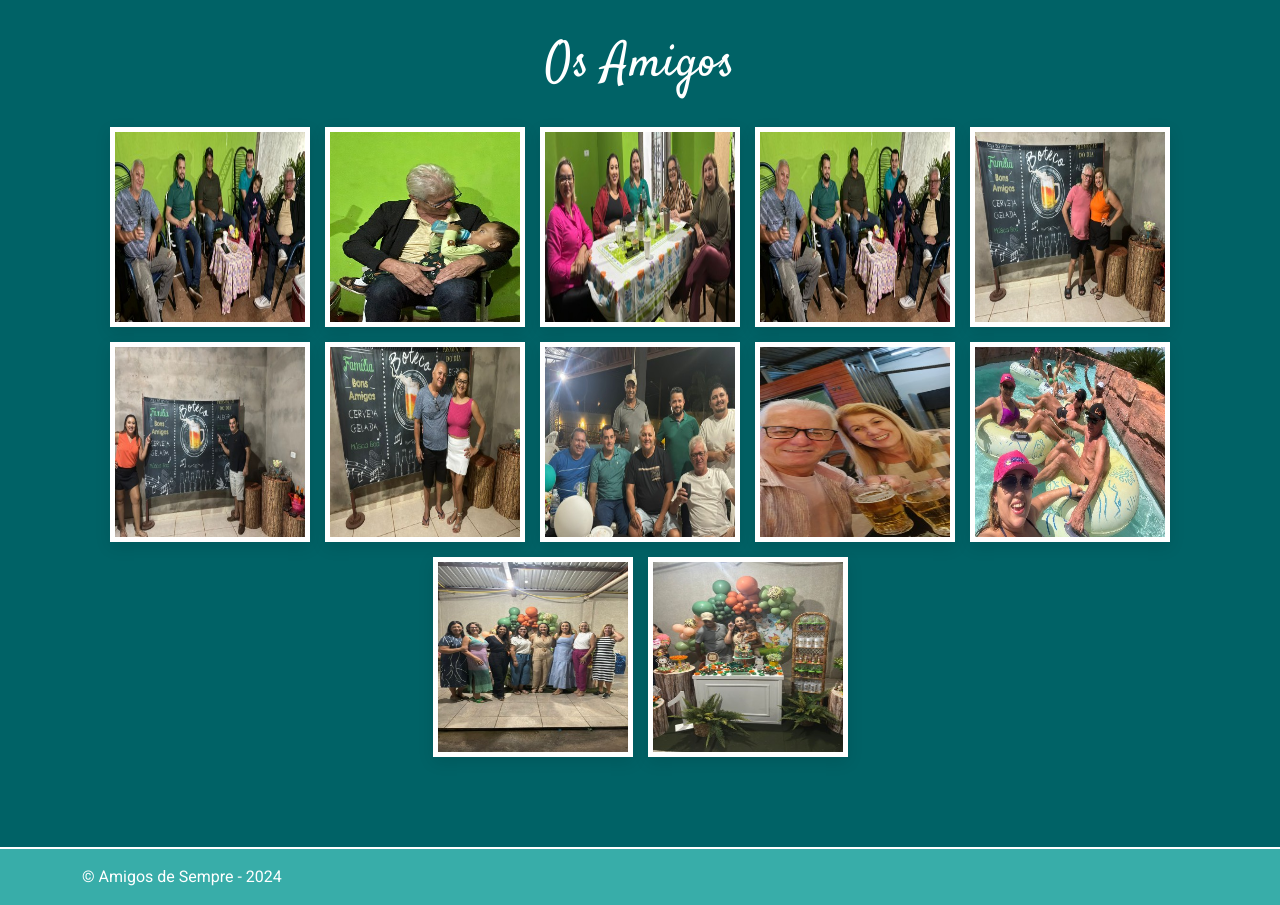
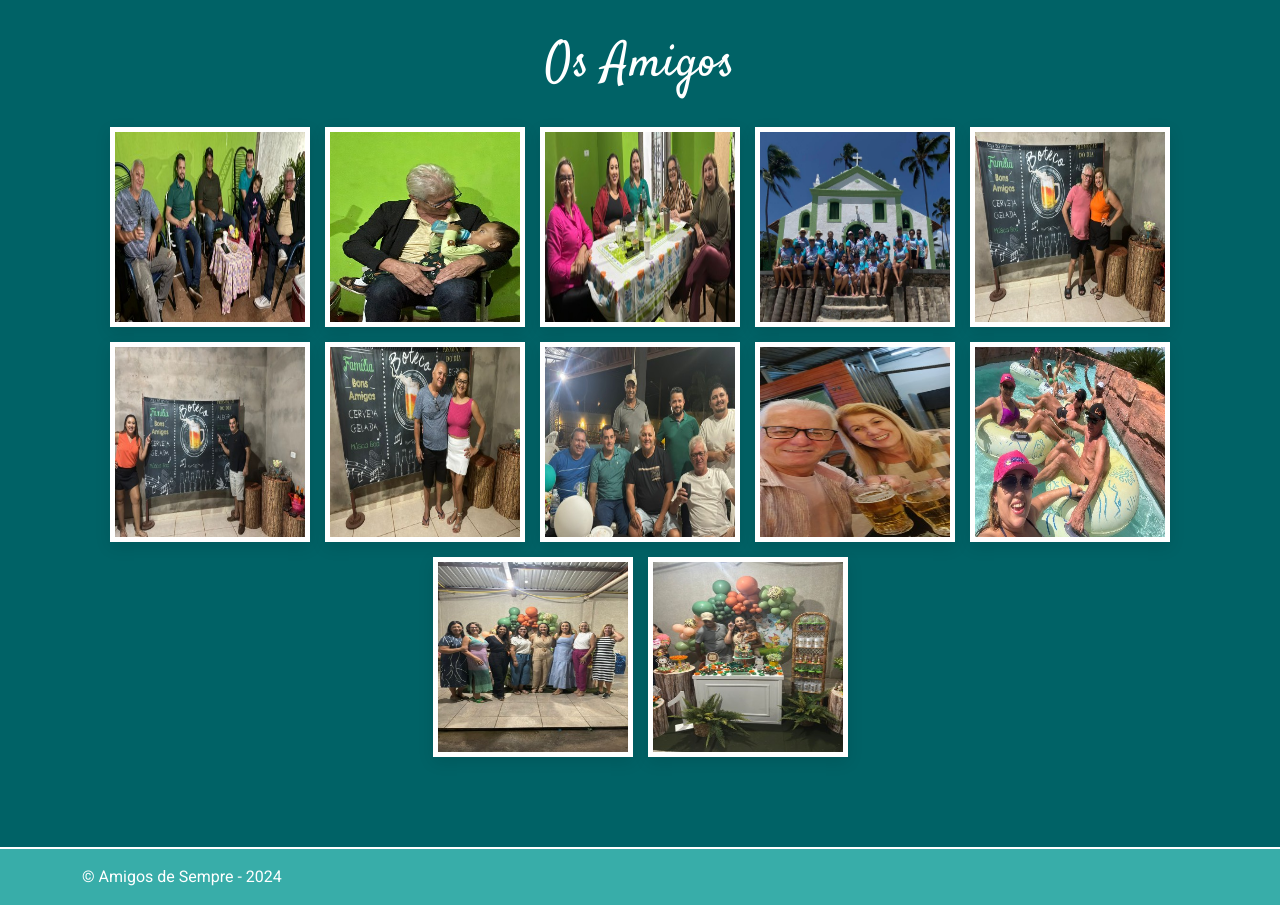
Before and after one commit to Alexfs-dv/viagem_dos_amigos, a website built with Parcel: page src/index.html in a window 1280 px wide. Shown: the part 1600-2505 px from the top of the page. Built offline with nearby package versions, Linux system fonts and the light colour scheme; a web font is replaced by a local one.

Commit message:
secao:amigos-correcao

```diff
--- a/src/index.html
+++ b/src/index.html
@@ -217,7 +217,7 @@
                     <div class="image"><img src="./images/amigos/foto1.jpg" alt=""></div>
                     <div class="image"><img src="./images/amigos/foto2.jpg" alt=""></div>
                     <div class="image"><img src="./images/amigos/foto3.jpg" alt=""></div>
-                    <div class="image"><img src="./images/amigos/foto4.jpg" alt=""></div>
+                    <div class="image"><img src="./images/IMG-20240603-WA0068.jpg" alt=""></div>
                     <div class="image"><img src="./images/amigos/foto5.jpg" alt=""></div>
                     <div class="image"><img src="./images/amigos/foto6.jpg" alt=""></div>
                     <div class="image"><img src="./images/amigos/foto7.jpg" alt=""></div>
```
Also changed, not shown: 1 other file.
